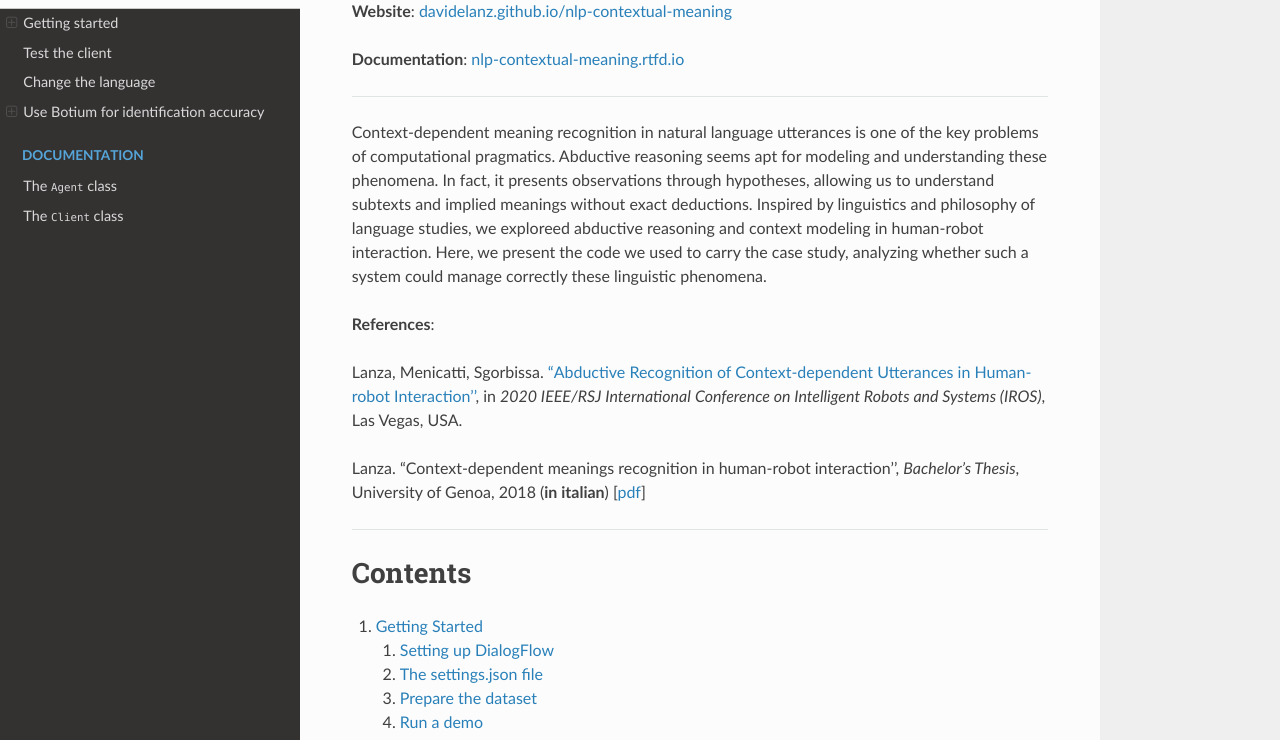
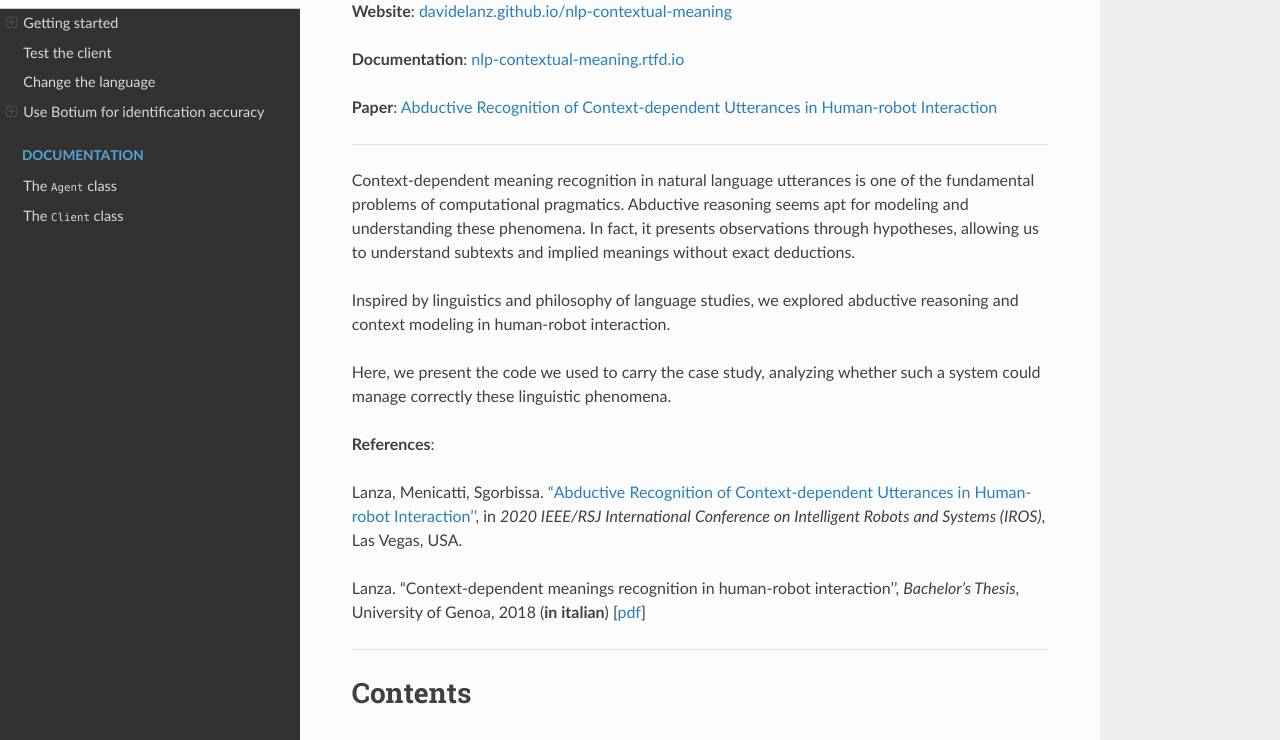
Before and after one commit to Davidelanz/nlp-contextual-meaning, a Sphinx documentation site: the page built from docs/README.md, in a window 1280 px wide and 900 px high, scrolled down 1161 px, cut to the strip 160-900 px from the top of the window. Built offline with Sphinx 7.4.7 and the Read the Docs theme 2.0.0, drawn with Linux system fonts in a browser that asks for light colours.

Commit message:
Update README.md

```diff
--- a/docs/README.md
+++ b/docs/README.md
@@ -40,26 +40,21 @@
 
 **Documentation**: [nlp-contextual-meaning.rtfd.io](https://nlp-contextual-meaning.readthedocs.io/)
 
+**Paper**: [Abductive Recognition of Context-dependent Utterances in Human-robot Interaction](https://doi.org/10.1109/IROS45743.2020.9341155)
+
 ---
 
-Context-dependent meaning recognition in natural
-language utterances is one of the key problems of computational
-pragmatics. Abductive reasoning seems apt for modeling
-and understanding these phenomena. In fact, it presents
-observations through hypotheses, allowing us to understand
-subtexts and implied meanings without exact deductions.
-Inspired by linguistics and philosophy of language studies,
-we exploreed abductive reasoning and context modeling in
-human-robot interaction.
-Here, we present the code we used to carry the case study,
-analyzing whether such a system could manage correctly these
-linguistic phenomena.
+Context-dependent meaning recognition in natural language utterances is one of the fundamental problems of computational pragmatics. Abductive reasoning seems apt for modeling and understanding these phenomena. In fact, it presents observations through hypotheses, allowing us to understand subtexts and implied meanings without exact deductions.
+
+Inspired by linguistics and philosophy of language studies,  we explored abductive reasoning and context modeling in human-robot interaction.
+
+Here, we present the code we used to carry the case study, analyzing whether such a system could manage correctly these linguistic phenomena.
 
 **References**:
 
 - Lanza, Menicatti, Sgorbissa.
   ["Abductive Recognition of Context-dependent
-  Utterances in Human-robot Interaction''](https://ras.papercept.net/proceedings/IROS20/0358.pdf),
+  Utterances in Human-robot Interaction''](https://doi.org/10.1109/IROS45743.2020.9341155),
   in _2020 IEEE/RSJ International_
   _Conference on Intelligent Robots and Systems (IROS)_, Las Vegas, USA.
 
```
